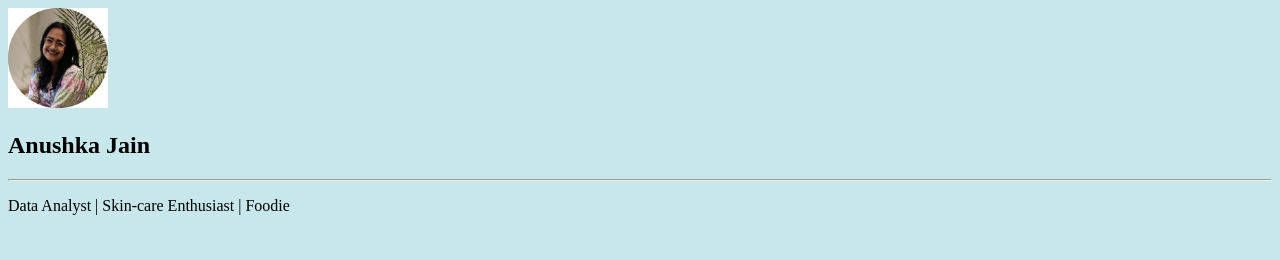
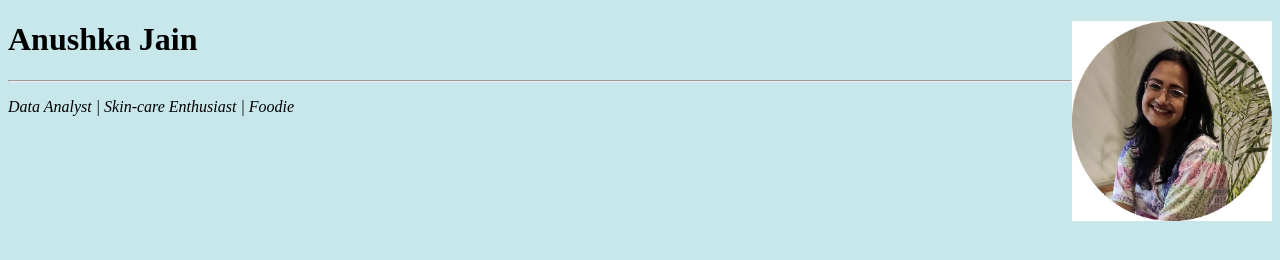
Before and after one commit to ambivertgal/ambivertgal.github.io, a plain HTML site: page index.html in a window 1280 px wide. Drawn offline with Linux system fonts and the light colour scheme.

Commit message:
index_v3

```diff
--- a/index.html
+++ b/index.html
@@ -1,11 +1,11 @@
 <!DOCTYPE html>
 <html>
 <body style="background-color:rgb(199, 231, 235);">
-<img src="profile_pic.jpg" alt="Anushka's picture" width="100" height="100">
+<img align ="right" src="profile_pic.jpg" alt="Anushka's picture" width="200" height="200">
 
-<h2>Anushka Jain </h2>
+<h1 style="font-family:'Brush Script MT';">Anushka Jain </h1>
 <hr>
-<p>Data Analyst | Skin-care Enthusiast | Foodie </p>
+<p><em>Data Analyst | Skin-care Enthusiast | Foodie</em> </p>
 
 </body>
 </html>
```
